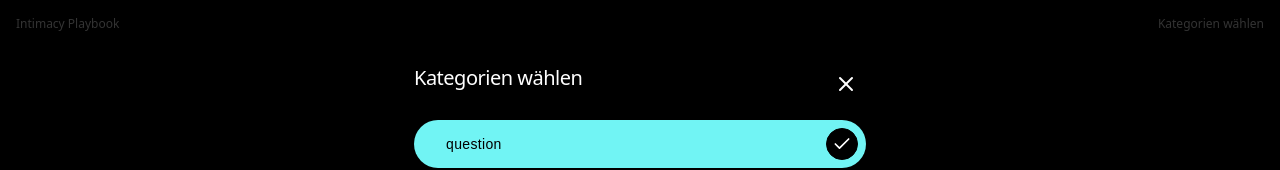
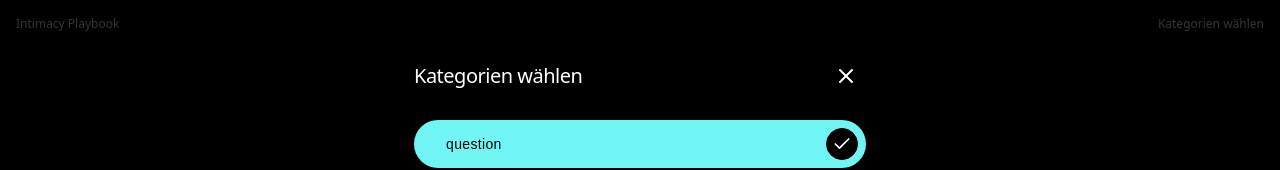
Before and after one commit to Aeffchen-dev/intimacy-playbook, a React (Vite) app: page / in a window 1280 px wide. Both pictures are taken after a click on the button "Kategorien wählen". Shown: the top 170 px of the page. Built offline with nearby package versions, Linux system fonts and the light colour scheme; no server answers.

Commit message:
Center filter header elements
Vertically center "Kategorien wählen" and the close icon. Add an 8px margin between these elements and the filter items.
Here are the files that were edited by the AI in that message:
-edited src/components/CategorySelector.tsx

```diff
--- a/src/components/CategorySelector.tsx
+++ b/src/components/CategorySelector.tsx
@@ -85,24 +85,25 @@ export function CategorySelector({
           Wählen Sie die Kategorien aus, die Sie sehen möchten
         </DialogDescription>
         <div className="flex flex-col h-full relative w-full max-h-full min-h-0">
-          {/* Close Button */}
-          <button
-            onClick={handleClose}
-            className="absolute right-6 top-6 z-10 text-white hover:bg-white/10 p-2 rounded-full transition-colors"
-          >
-            <X className="h-6 w-6" />
-          </button>
+          {/* Header */}
+          <div className="flex items-center justify-between px-6 py-4 bg-background">
+            <DialogHeader>
+              <DialogTitle className="text-white text-xl font-normal">
+                Kategorien wählen
+              </DialogTitle>
+            </DialogHeader>
 
-          {/* Header */}
-          <DialogHeader className="absolute top-6 left-6 z-10">
-            <DialogTitle className="text-white text-xl font-normal">
-              Kategorien wählen
-            </DialogTitle>
-          </DialogHeader>
+            <button
+              onClick={handleClose}
+              className="text-white hover:bg-white/10 p-2 rounded-full transition-colors"
+            >
+              <X className="h-6 w-6" />
+            </button>
+          </div>
 
           {/* Categories List */}
-          <ScrollArea className="flex-1 pt-20 min-h-0">
-            <div className="px-6 space-y-2 pb-6">
+          <ScrollArea className="flex-1 min-h-0">
+            <div className="px-6 pt-2 space-y-2 pb-6">
               {categories.map((category, index) => {
               const isSelected = tempSelection.includes(category);
               const borderColor = getCategoryColors(category, index);
```
